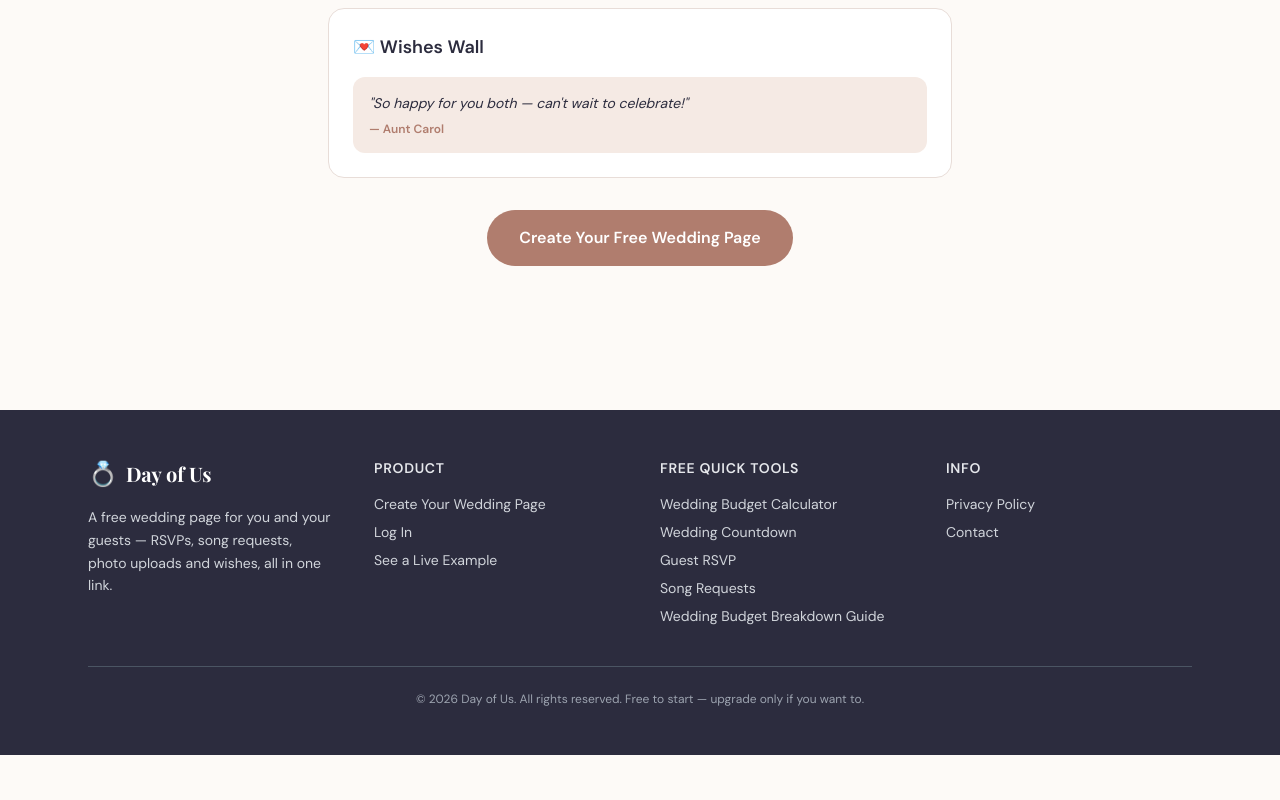
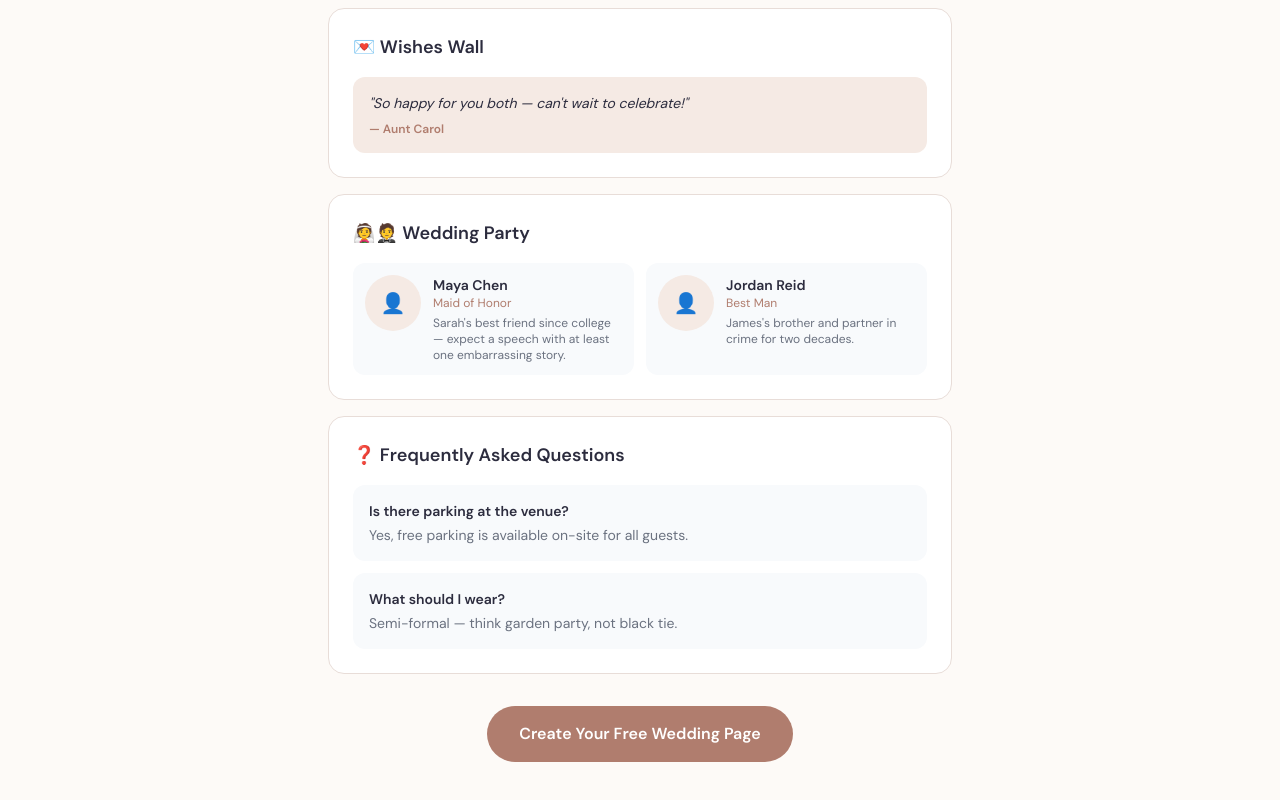
Before and after one commit to DayofUs/DayofUs, a Next.js app: page /demo in a window 1280 px wide. Shown: the part 1843-2643 px from the top of the page. Before the commit the page ends 2598 px from the top, so only its background shows below. Built offline with nearby package versions, Linux system fonts and the light colour scheme; no server answers; a web font is replaced by a local one.

Commit message:
Update page.tsx

```diff
--- a/app/demo/page.tsx
+++ b/app/demo/page.tsx
@@ -90,6 +90,40 @@ export default function DemoPage() {
                 <p className="text-xs font-semibold" style={{color:'#B07D6E'}}>— Aunt Carol</p>
               </div>
             </div>
+
+            <div className="bg-white rounded-2xl p-6" style={{border:'1px solid #E8DDD8'}}>
+              <h2 className="font-semibold text-lg mb-4" style={{color:'#2C2C3E'}}>👰🤵 Wedding Party</h2>
+              <div className="grid grid-cols-1 sm:grid-cols-2 gap-3">
+                {[
+                  ['Maya Chen', 'Maid of Honor', "Sarah's best friend since college — expect a speech with at least one embarrassing story."],
+                  ['Jordan Reid', 'Best Man', "James's brother and partner in crime for two decades."],
+                ].map(([name, role, bio]) => (
+                  <div key={name} className="flex items-start gap-3 p-3 rounded-xl" style={{background:'#F8FAFC'}}>
+                    <div className="w-14 h-14 rounded-full flex items-center justify-center text-xl flex-shrink-0" style={{background:'#F5EAE4'}}>👤</div>
+                    <div>
+                      <div className="font-semibold text-sm" style={{color:'#2C2C3E'}}>{name}</div>
+                      <div className="text-xs mb-1" style={{color:'#B07D6E'}}>{role}</div>
+                      <div className="text-xs" style={{color:'#6B7280'}}>{bio}</div>
+                    </div>
+                  </div>
+                ))}
+              </div>
+            </div>
+
+            <div className="bg-white rounded-2xl p-6" style={{border:'1px solid #E8DDD8'}}>
+              <h2 className="font-semibold text-lg mb-4" style={{color:'#2C2C3E'}}>❓ Frequently Asked Questions</h2>
+              <div className="space-y-3">
+                {[
+                  ['Is there parking at the venue?', 'Yes, free parking is available on-site for all guests.'],
+                  ['What should I wear?', 'Semi-formal — think garden party, not black tie.'],
+                ].map(([q, a]) => (
+                  <div key={q} className="p-4 rounded-xl" style={{background:'#F8FAFC'}}>
+                    <div className="font-semibold text-sm mb-1" style={{color:'#2C2C3E'}}>{q}</div>
+                    <div className="text-sm" style={{color:'#6B7280'}}>{a}</div>
+                  </div>
+                ))}
+              </div>
+            </div>
           </div>
 
           <div className="text-center">
```
